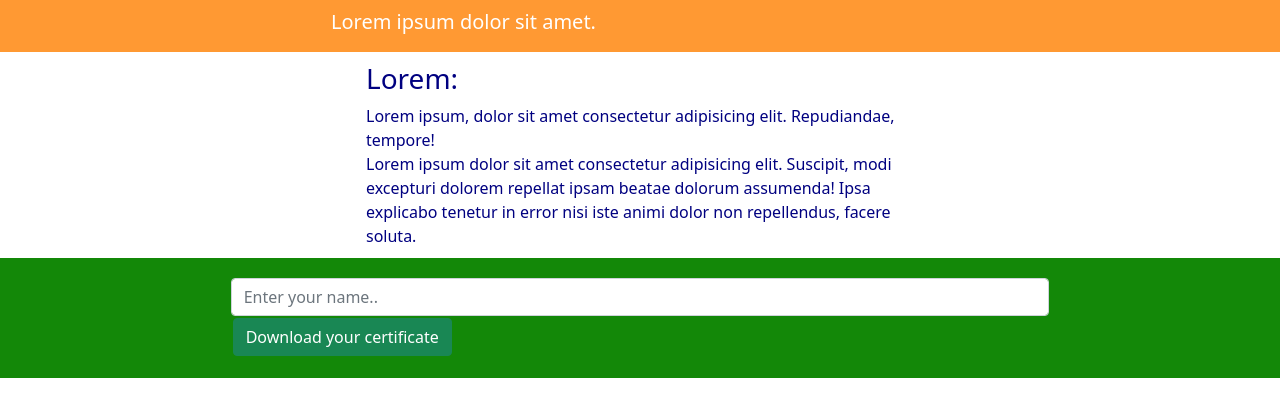
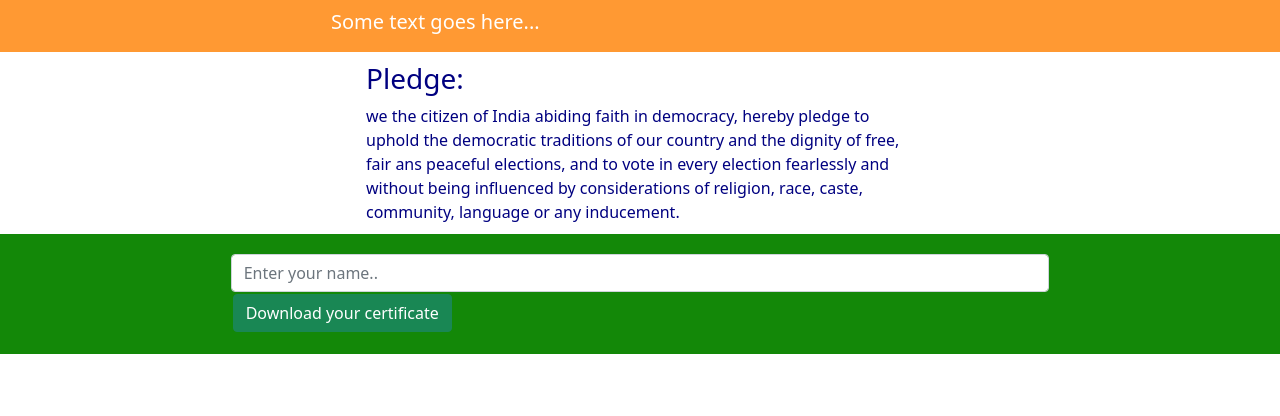
Before and after one commit to nationalvotersday/pledge, a plain HTML site: page index.html in a window 1280 px wide. Drawn offline with nearby package versions, Linux system fonts and the light colour scheme; a script that the page names is missing.

Commit message:
Second commit

```diff
--- a/index.html
+++ b/index.html
@@ -12,7 +12,7 @@
      <div class="row align-items-center">
       <div class="col"></div>
       <div class="col-6">
-        <h5>Lorem ipsum dolor sit amet.</h5>
+        <h5>Some text goes here...</h5>
       </div>
       <div class="col"></div>
      </div>
@@ -21,10 +21,8 @@
     <div class="row">
       <div class="col"></div>
       <div class="col-6">
-        <h3>Lorem:</h3>
-        Lorem ipsum, dolor sit amet consectetur adipisicing elit. Repudiandae, tempore!
-        <br>
-        Lorem ipsum dolor sit amet consectetur adipisicing elit. Suscipit, modi excepturi dolorem repellat ipsam beatae dolorum assumenda! Ipsa explicabo tenetur in error nisi iste animi dolor non repellendus, facere soluta.
+        <h3>Pledge:</h3>
+        we the citizen of India abiding faith in democracy, hereby pledge to uphold the democratic traditions of our country and the dignity of free, fair ans peaceful elections, and to vote in every election fearlessly and without being influenced by considerations of religion, race, caste, community, language or any inducement.
       </div>
       <div class="col"></div>
       </div>
```
